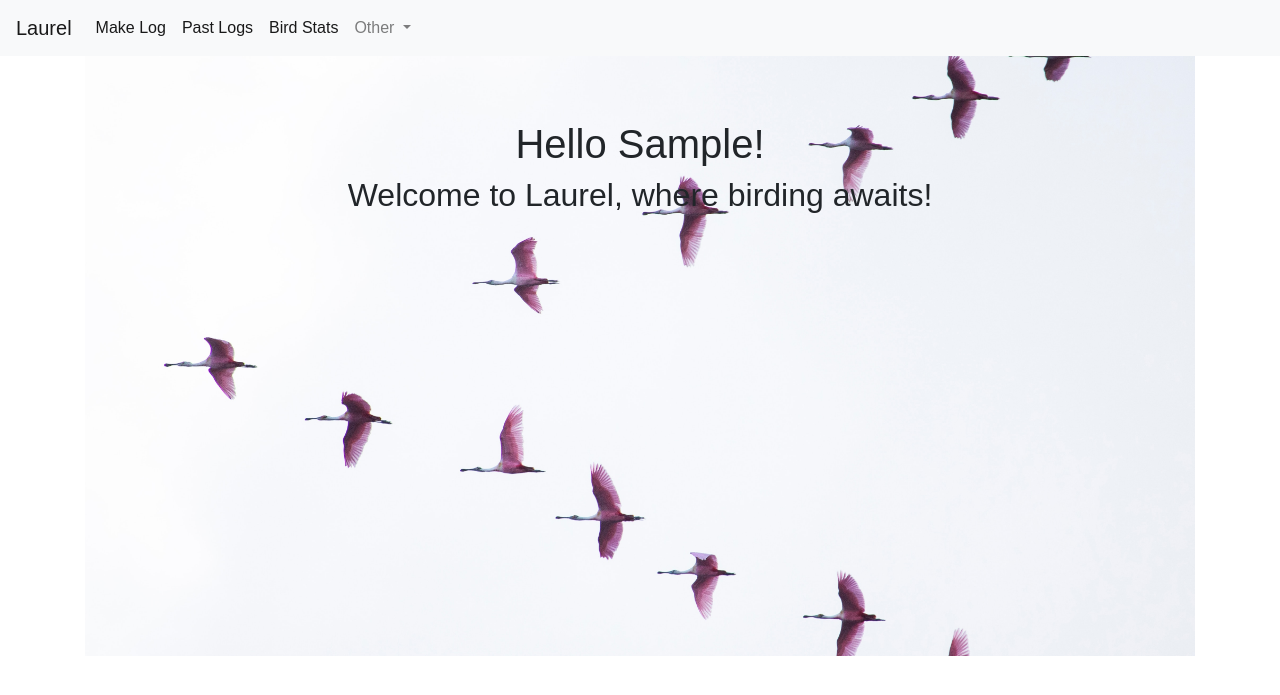
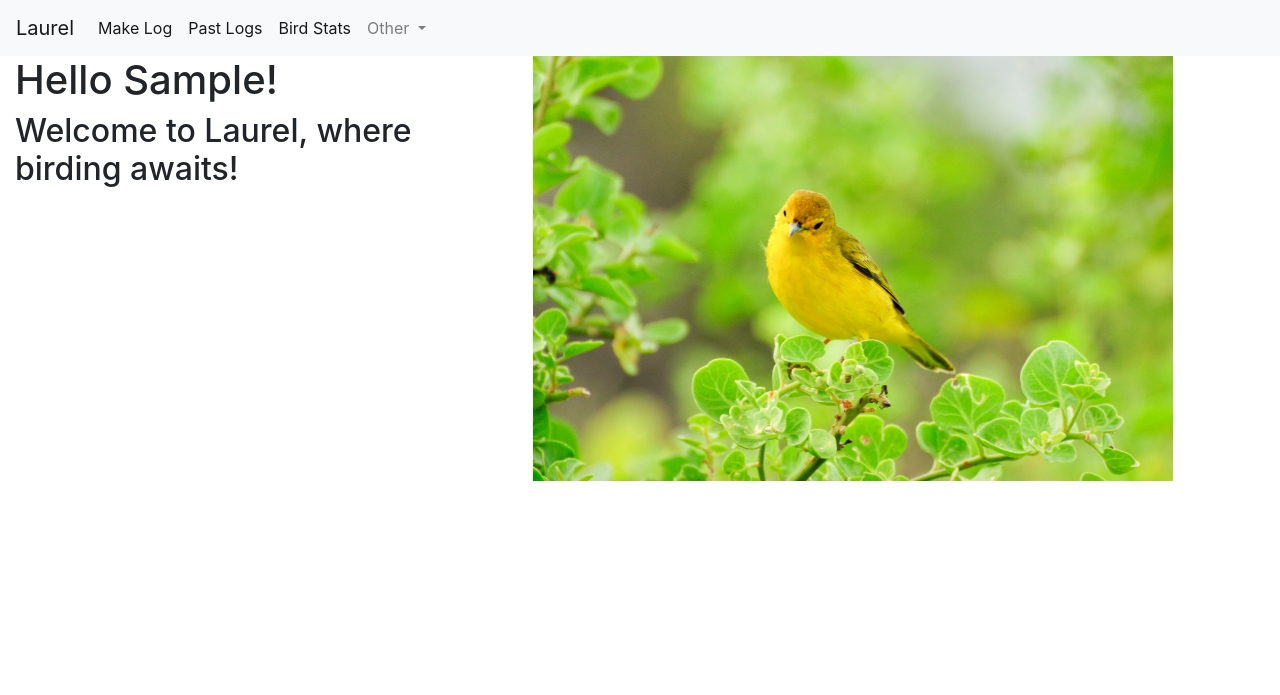
Before and after one commit to AnnieLyons/Laurel, a Flask app: page /homepage in a window 1280 px wide. Shown: the top 695 px of the page. Run offline with Flask 2, Linux system fonts and the light colour scheme; the visitor is signed in with stand-in values (Sample User, id 1); tables that the repository leaves empty hold one stand-in row (values such as "Sample post"); some libraries are stand-ins or nearby versions.

Commit message:
"Added additional images to static folder. Have rows/cols working with image in homepage."

```diff
--- a/static/styles.css
+++ b/static/styles.css
@@ -1,31 +1,31 @@
 
-body {
+.container-body {
   font-family: "Arial", sans-serif;
   color: ;
 }
 
-h1, h2, {
+.h1, .h2, {
   font-family: "Palatino", serif;
-  color: #E86168;
+  color: #74BF04;
 }
 
-h3, h4, {
+.h3, .h4, {
   font-family: "Palatino", serif;
-  color: #FF7F6B;
+  color: #E9DA0F;
 }
 
-h5, h6 {
+.h5, .h6 {
   font-family: "Palatino", serif;
-  color: #262626;
+  color: #6F6E48
 }
 
-.inner-container {
-    background-image: url('birds.jpg');
+/*.col-8 {
+    background-image: url('orange_bird.jpg');
     background-repeat: no-repeat;
     background-position: center center;
     background-size: cover;
-    min-height: 600px;
- }
+
+ }*/
 
  .transparent {
     background-color: transparent;
--- a/templates/base.html
+++ b/templates/base.html
@@ -74,7 +74,7 @@
       </div>
     </nav>
 
-    <div class="container">
+    <div class="container-fluid">
       {% block content %}
       {% endblock %}
     </div>
--- a/templates/homepage.html
+++ b/templates/homepage.html
@@ -4,15 +4,37 @@
 
 {% block content %}
 
-<div class="inner-container">
+<!-- <div class="inner-container">
   <div class="jumbotron text-center transparent">
     <h1>Hello {{ user.fname }}!</h1>
     <h2>Welcome to Laurel, where birding awaits!</h2>
   </div>
 
-</div>
+</div> -->
 
 
 <div>
 
+    <div class="row">
+
+        <div class="col-4">
+
+        <h1>Hello {{ user.fname }}!</h1>
+        <h2>Welcome to Laurel, where birding awaits!</h2>
+
+        </div>
+
+        <div class="col-8">
+
+        <div class="text-center">
+            <img src="static/yellow_bird.jpg" alt="Yellow Bird" style="max-width:700px;max-height:425px;">
+        </div>
+
+        </div>
+
+    </div>
+
+
+  </div>
+
 {% endblock %}
```
Also changed, not shown: static/ yellow_bird2.jpg (added), static/lake_bird.jpg (added), static/yellow_bird.jpg (added).
